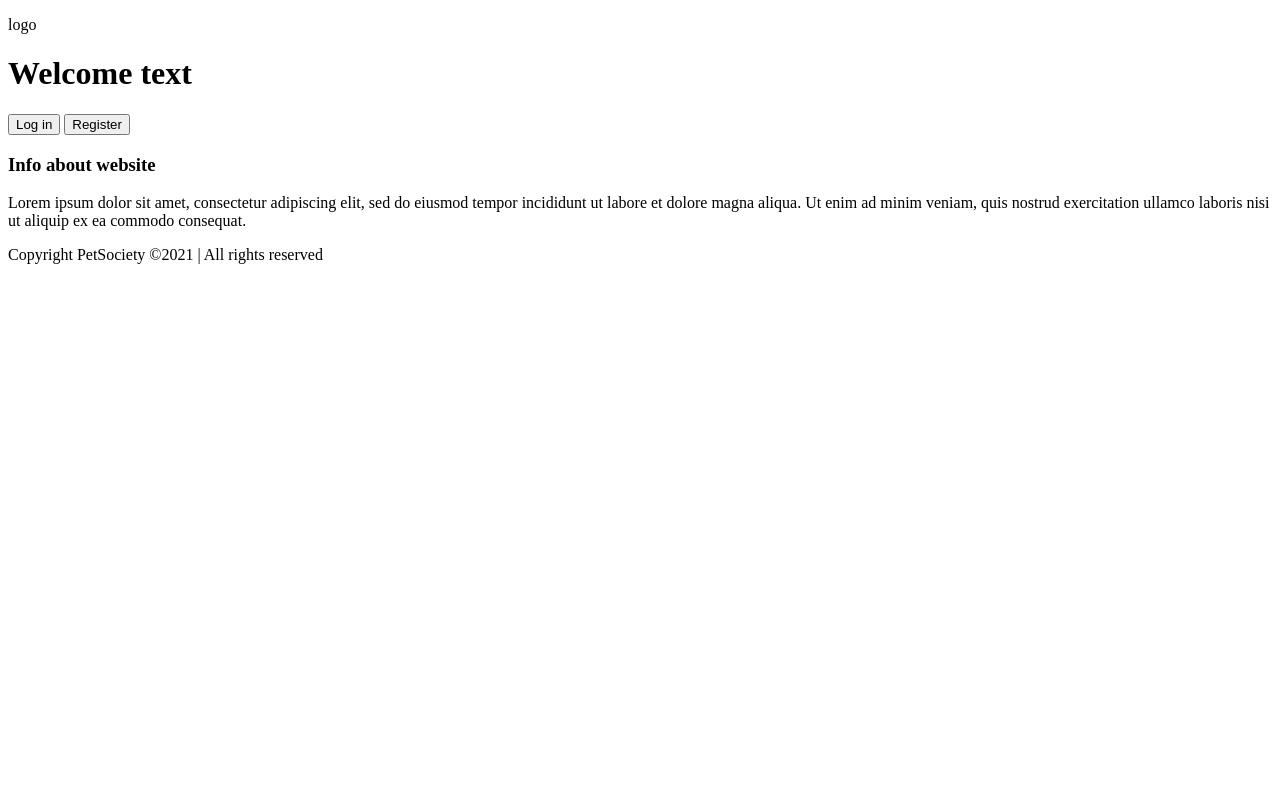
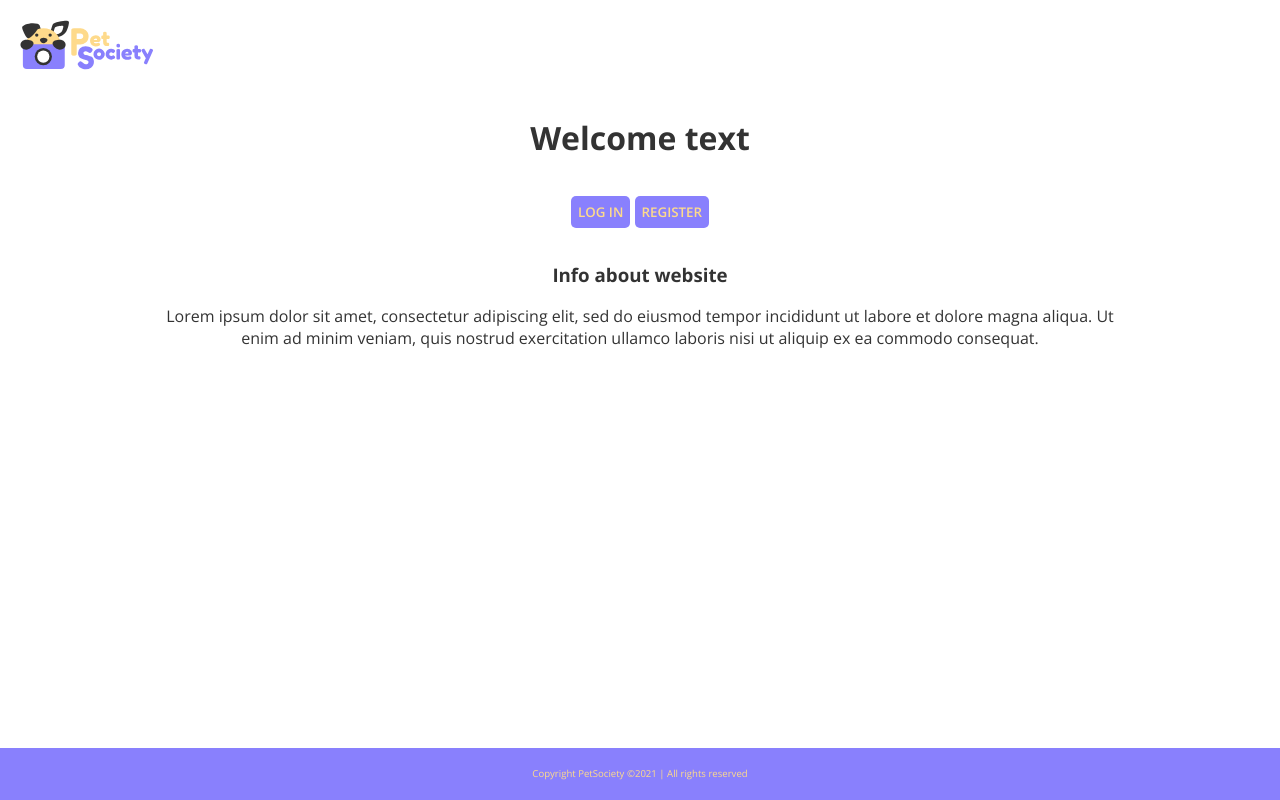
Before and after one commit to mkubincova/petapp, a PHP site: page /awa/home.php in a window 1280 px wide. Run offline with PHP 8.4, Linux system fonts and the light colour scheme.

Commit message:
Basic styling

```diff
--- a/petsociety/account.php
+++ b/petsociety/account.php
@@ -6,7 +6,7 @@
     <a href="partials/logout.php"><button>Logout</button></a>
 
     <!--will have a function to toggle disabled attribute & show "save changes" button-->
-    <button>Edit</button>
+    <button class="edit">Edit</button>
 
     <form action="" method="post">
         <input name="username" type="text" value="<?php echo $_SESSION["username"] ?>"><br>
@@ -18,7 +18,7 @@
         <input type="submit" value="Save changes">
     </form>
 
-    <a href="partials/delete-account.php"><button>Delete account</button></a>
+    <a href="partials/delete-account.php"><button class="delete">Delete account</button></a>
 </main>
 <?php } else {
     header("Location: login.php");
--- a/petsociety/animalcare-single.php
+++ b/petsociety/animalcare-single.php
@@ -12,8 +12,8 @@ $id = (isset($_GET["id"])) ? htmlspecialchars($_GET["id"]) : null;
 
         <?php
             if ($_SESSION["userType"] == 'admin') {
-                echo '<form method="post"><button type="submit" name="editbtn">Edit Animal</button></form>';
-                echo '<form method="post"><button type="submit" name="deletebtn">Delete Animal</button></form>';
+                echo '<form method="post"><button class="edit" type="submit" name="editbtn">Edit Animal</button></form>';
+                echo '<form method="post"><button class="delete" type="submit" name="deletebtn">Delete Animal</button></form>';
 
             }
 
@@ -38,7 +38,7 @@ $id = (isset($_GET["id"])) ? htmlspecialchars($_GET["id"]) : null;
             $result = $stmt->get_result();
 
             while ($row = $result->fetch_assoc()) {
-                echo "<img src='img/animal-care/" . $row['imgUrl'] . "'>";
+                echo "<img src='img/" . $row['imgUrl'] . "'>";
                 echo "<p>Species: " . $row['species'] . "</p>";
                 echo "<p>Facts: " . $row['facts'] . "</p>";
                 echo "<p>Characteristics: " . $row['characteristics'] . "</p>";
--- a/petsociety/animalcare.php
+++ b/petsociety/animalcare.php
@@ -16,10 +16,12 @@
             $stmt->execute();
             $result = $stmt->get_result();
 
+            echo"<div class='pet-container'>";
             while ($row = $result->fetch_assoc()) {
                 echo "<a href='animalcare-single.php?id=" . $row['animalID'] . "'><img src='img/" . $row['imgUrl'] . "'></a>";
             };
             ?>
+            </div>
         </div>
     </main>
 <?php } else {
--- a/petsociety/css/main.css
+++ b/petsociety/css/main.css
@@ -1,7 +1,155 @@
-.active{
-    color: brown;
+*{
+font-family: 'Open Sans',
+sans-serif;
+color: #333;
+box-sizing: border-box;
 }
 
-img{
+html{
+    min-height:100%;
+    position:relative;
+}
+body{
+    margin: 0;
+}
+#pagecontainer{
+    max-width: 960px;
+    margin: auto;
+    margin-bottom: 60px;
+    text-align: center;
+}
+img {
     max-height: 200px;
 }
+
+/* Colors */
+.yellow{
+    color: #feda8b;
+}
+.purple{
+    color: #8980fd;
+}
+.black{
+    color:#333;
+}
+
+/* Buttons and forms*/
+button, input[type=submit], input[type=file]{
+    background-color: #8980fd;
+    color: #feda8b;
+    text-transform: uppercase;
+    font-weight: 600;
+    border: none;
+    border-radius: 5px;
+    padding: 7px;
+    margin: 15px 0;
+    cursor: pointer;
+}
+button:hover,
+input[type=submit]:hover {
+    background-color: #766de7;
+}
+.delete, input[type=submit].delete{
+    background-color: #fd9967;
+    color: #333;
+}
+button.delete:hover,
+input[type=submit].delete:hover {
+    background-color: #df8051;
+}
+button.edit{
+    background-color: #c1e7ae;
+    color: #333;
+}
+button.edit:hover {
+    background-color: #a7d392;
+}
+.btn-small{
+    font-size: 0.5rem;
+    padding: 4px;
+    margin: 0;
+}
+
+input{
+    border: none;
+    border-bottom: 2px solid #333;
+    margin: 10px 0;
+}
+input:focus {
+    outline: none;
+    border-bottom: 2px solid #8980fd;
+}
+
+textarea{
+    border: 2px solid #333;
+    margin: 10px 0;
+}
+textarea:focus{
+    outline: none;
+    border: 2px solid #8980fd;
+}
+
+/* Header */
+header{
+    display: flex;
+    padding: 20px;
+}
+img#logo{
+    height: 50px;
+    width: auto;
+}
+nav{
+    margin-left: auto;
+}
+header ul{
+    list-style: none;
+    display: flex;
+}
+header ul li{
+    margin-left: 30px;
+}
+header ul li a{
+    text-decoration: none;
+
+}
+header ul li a:hover {
+    text-decoration: underline;
+}
+.active{
+    font-weight: bold;
+}
+
+
+
+
+/* Footer */
+footer{
+    background-color: #8980fd;
+    padding: 10px;
+     position: absolute;
+     bottom: 0;
+     left: 0;
+     right: 0;
+    text-align: center;
+}
+footer p{
+    color: #feda8b;
+    font-size: 0.6rem;
+}
+
+/* My pets */
+h5{
+    margin-bottom: 0;
+}
+.fact{
+    font-style: italic;
+    font-weight: 300;
+    margin-top: 5px;
+}
+
+/* Pet profiles */
+div.pet-container{
+    display: flex;
+    flex-wrap: wrap;
+    justify-content: space-evenly;
+}
--- a/petsociety/feed.php
+++ b/petsociety/feed.php
@@ -60,7 +60,7 @@
             echo "<p>" . $row['timestamp'] . "</p>";
 
             if ($row['post_userID'] == $_SESSION['userId'] || $_SESSION['username'] == 'admin') {
-                echo '<form method="post"><button name="deletepost' . $row['postID'] . '">Delete this post</button></form>';
+                echo '<form method="post"><button class="delete btn-small" name="deletepost' . $row['postID'] . '">Delete this post</button></form>';
             }
 
             foreach ($comments as $comment) {
@@ -70,7 +70,7 @@
                     echo "<p>" . $comment['timestamp'] . "</p>";
 
                     if ($comment['comment_userID'] == $_SESSION['userId'] || $_SESSION['username'] == 'admin') {
-                        echo '<form method="post"><button name="deletecomment' . $comment['commentID'] . '">Delete this comment</button></form>';
+                        echo '<form method="post"><button class="delete btn-small" name="deletecomment' . $comment['commentID'] . '">Delete this comment</button></form>';
                     }
 
                 }
--- a/petsociety/partials/footer.php
+++ b/petsociety/partials/footer.php
@@ -1,9 +1,11 @@
-        <footer>
+        </div>
+
+        <footer id="footer">
             <p>Copyright PetSociety ©<?php echo date("Y") ?> | All rights reserved</p>
         </footer>
-    </div>
 
-    <script src="js/main.js"></script>
-</body>
+        <script src="js/main.js"></script>
+    </body>
+
 
 </html>
--- a/petsociety/partials/header.php
+++ b/petsociety/partials/header.php
@@ -11,14 +11,15 @@ include 'configurations/db-connection.php';
     <meta charset="utf-8" />
     <meta description="Social media for pet owners" />
     <meta name="viewport" content="width=device-width, initial-scale=1">
+    <link rel="preconnect" href="https://fonts.gstatic.com">
+    <link href="https://fonts.googleapis.com/css2?family=Open+Sans:ital,wght@0,300;0,400;0,600;0,700;0,800;1,300;1,400;1,700;1,800&display=swap" rel="stylesheet">
     <link href="css/main.css" rel="stylesheet" type="text/css">
 </head>
 
 <body>
     <header>
         <div>
-            <!-- <img src="img/logo.png" id="logo"> -->
-            <p>logo</p>
+            <a href="index.php"><img src="img/logo/logo-big.svg" id="logo"></a>
         </div>
         <?php if ($_SESSION) { ?>
             <nav id="topnav">
--- a/petsociety/petprofiles-single.php
+++ b/petsociety/petprofiles-single.php
@@ -78,8 +78,8 @@ $id = (isset($_GET["id"])) ? htmlspecialchars($_GET["id"]) : null;
             if (in_array($_SESSION['userId'], $owners)) {
                 $owner = $_SESSION['userId'];
                 //show options to manipulate the
-                echo "<button>Edit</button>";
-                echo "<a href='partials/delete-petprofile.php?id=$petId&img=$imgUrl'><button>Delete this profile</button></a>";
+                echo "<button class='edit'>Edit</button>";
+                echo "<a href='partials/delete-petprofile.php?id=$petId&img=$imgUrl'><button class='delete'>Delete this profile</button></a>";
             }
 
             ?>
@@ -101,7 +101,7 @@ $id = (isset($_GET["id"])) ? htmlspecialchars($_GET["id"]) : null;
                 <form action='partials/delete-owner.php' method="POST">
                     <input type="hidden" name="petId" value="<?php echo $petId ?>">
                     <input type="hidden" name="userId" value="<?php echo $owner ?>">
-                    <input type="submit" value="Delete from My pets">
+                    <input type="submit" value="Delete from My pets" class="delete">
                 </form>
             </div>
         <?php } ?>
--- a/petsociety/petprofiles.php
+++ b/petsociety/petprofiles.php
@@ -7,7 +7,7 @@
             <button type="submit" name="searchbutton">Search</button>
             <button type="submit" name="showall">All pets</button>
         </form>
-        <div>
+        <div class="pet-container">
 
             <?php
 
```
Also changed, not shown: petsociety/mypets.php (+6 -4 lines).
